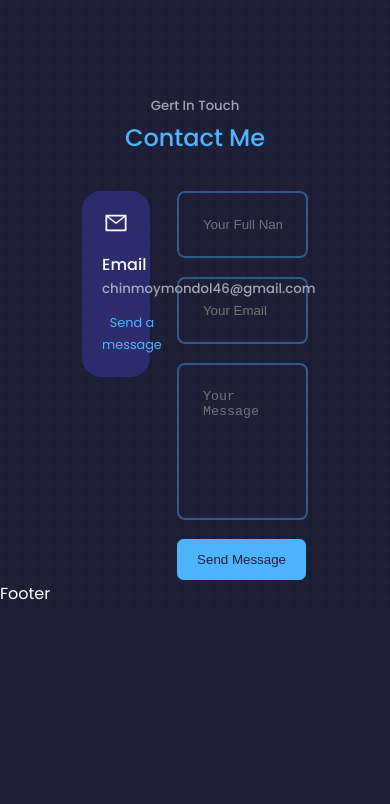
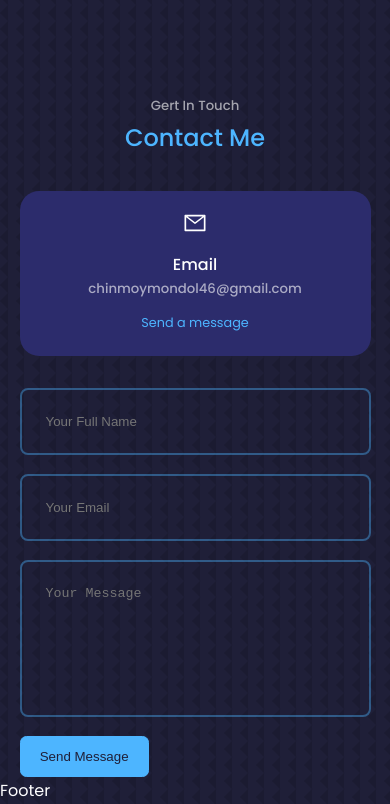
Before and after one commit to chinmoymondol46/Portfolio, a React (Create React App) app: page / in a window 390 px wide. Shown: the part 4907-5711 px from the top of the page. Before the commit the page ends 5515 px from the top, so only its background shows below. Built offline with nearby package versions, Linux system fonts and the light colour scheme.

Commit message:
Made the 'Contact' section responsive

```diff
--- a/src/components/contact/contact.css
+++ b/src/components/contact/contact.css
@@ -56,3 +56,18 @@
     resize: none;
     color: var(--color-white);
 }
+
+/* ========== MEDIA QURIES (MEDIUM DEVICES) ========== */
+@media screen and (max-width: 1024px) {
+    .container.contact__container {
+        grid-template-columns: 1fr;
+        gap: 2rem;
+    }
+}
+
+/* ========== MEDIA QURIES (SMALL DEVICES) ========== */
+@media screen and (max-width: 600px) {
+    .container.contact__container {
+        width: var(--container-width-sm);
+    }
+}
```
